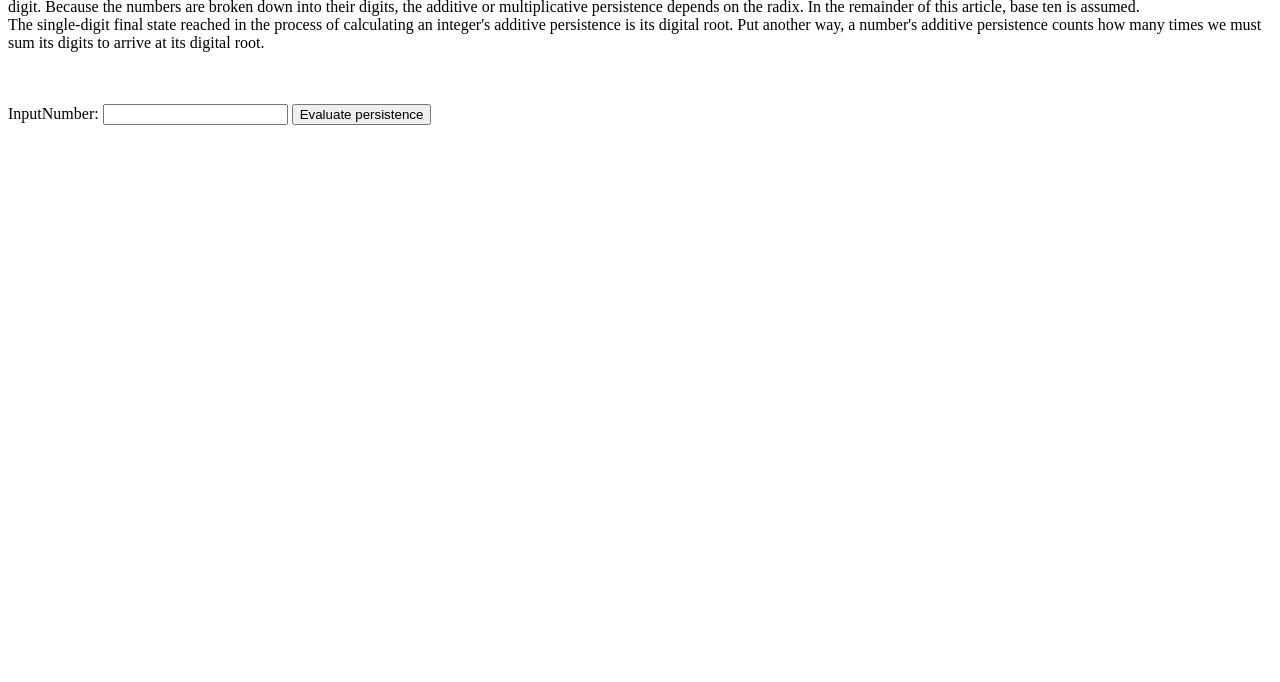
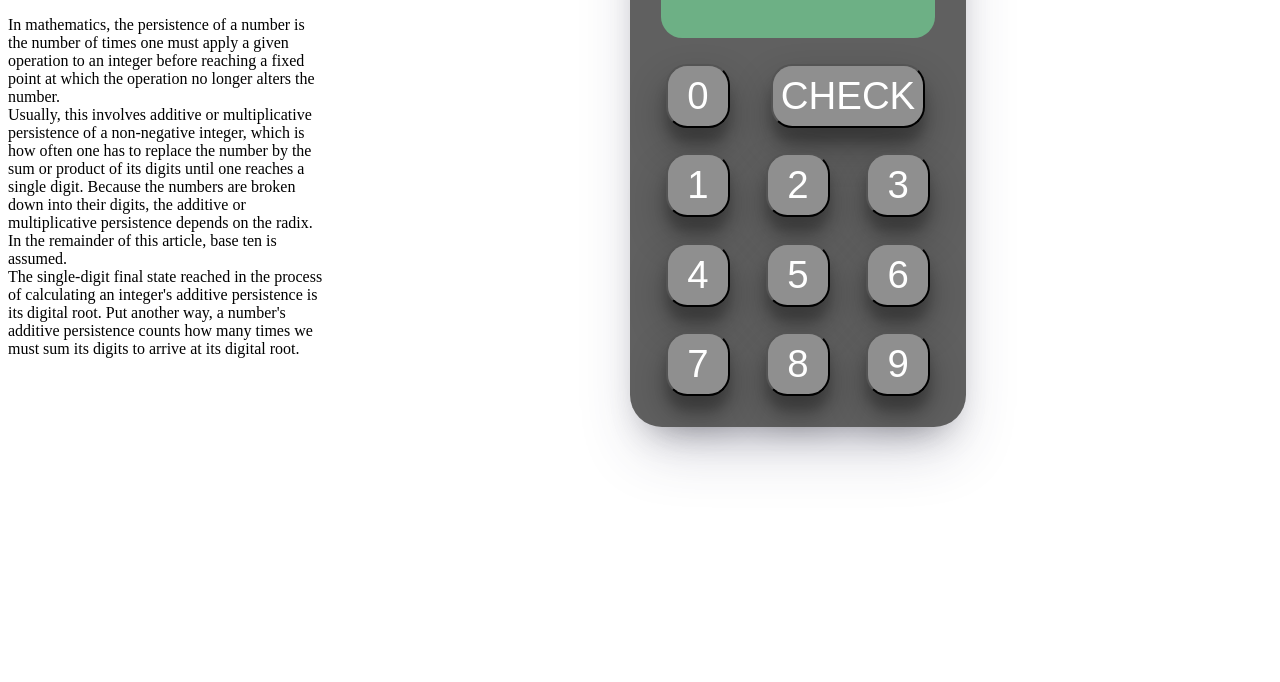
Before and after one commit to AkiraAcetonoshi/MultiplicativePersistence, a plain HTML site: page index.html in a window 1280 px wide. Shown: the part 118-800 px from the top of the page. Drawn offline with Linux system fonts and the light colour scheme; a web font is replaced by a local one.

Commit message:
Update index.html

```diff
--- a/index.html
+++ b/index.html
@@ -4,29 +4,83 @@
 <head>
   <meta charset="utf-8">
   <title>Persistence Multiplicative</title>
+  <!-- Link to the seven segment font for the numbers -->
+  <link href="https://fonts.cdnfonts.com/css/seven-segment" rel="stylesheet">
+
+  <link rel="stylesheet" href="style.css">
 </head>
 
 <body>
-    <header></header>
+  <header>
+
+  </header>
   <main>
+    <section class="info-section">
+      <h1>Multiplicative persistence calculator</h1>
+      <p>In mathematics, the persistence of a number is the number of times one must apply a given operation to an
+        integer
+        before reaching a fixed point at which the operation no longer alters the number.<br>
 
-      <h1>Multiplicative persistence calculator</h1>
-      <p>In mathematics, the persistence of a number is the number of times one must apply a given operation to an integer before reaching a fixed point at which the operation no longer alters the number.<br>
+        Usually, this involves additive or multiplicative persistence of a non-negative integer, which is how often one
+        has to replace the number by the sum or product of its digits until one reaches a single digit. Because the
+        numbers are broken down into their digits, the additive or multiplicative persistence depends on the radix. In
+        the
+        remainder of this article, base ten is assumed.<br>
 
-      Usually, this involves additive or multiplicative persistence of a non-negative integer, which is how often one has to replace the number by the sum or product of its digits until one reaches a single digit. Because the numbers are broken down into their digits, the additive or multiplicative persistence depends on the radix. In the remainder of this article, base ten is assumed.<br>
-
-      The single-digit final state reached in the process of calculating an integer's additive persistence is its digital root. Put another way, a number's additive persistence counts how many times we must sum its digits to arrive at its digital root.</p>
+        The single-digit final state reached in the process of calculating an integer's additive persistence is its
+        digital root. Put another way, a number's additive persistence counts how many times we must sum its digits to
+        arrive at its digital root.</p>
       <br>
       <br>
+    </section>
+    <div class="calculator">
+      <div class="screen">
         <label for="number">InputNumber:</label>
         <input type="number" id="InputNumber" name="InputNumber">
 
-      <button id="multiplyButton">Evaluate persistence</button>
-      <p id="result"></p>
+
+
         <div id="containerCalculusDetails">
           <ul id="calculusDetailsList">
 
           </ul>
+        </div>
+        <p id="result"></p>
+      </div>
+      <button class="calculator-button">
+        0
+      </button>
+      <button class="calculator-button" id="multiplyButton">
+        CHECK
+      </button>
+      <button class="calculator-button">
+        1
+      </button>
+      <button class="calculator-button">
+        2
+      </button>
+      <button class="calculator-button">
+        3
+      </button>
+      <button class="calculator-button">
+        4
+      </button>
+      <button class="calculator-button">
+        5
+      </button>
+      <button class="calculator-button">
+        6
+      </button>
+      <button class="calculator-button">
+        7
+      </button>
+      <button class="calculator-button">
+        8
+      </button>
+      <button class="calculator-button">
+        9
+      </button>
+
     </div>
 
 
@@ -51,22 +105,22 @@
           // if the number is an integer, then we can calculate its persistence
           var persistence = calculatePersistence(number);
           var sequenceOfNumbers = getNumberSequence(number);
-                resultParagraph.textContent = "The multiplicative persistence is " + persistence ;
+          resultParagraph.textContent = "multiplicative persistence : " + persistence;
 
           console.log("sequenceOfNumbers:", sequenceOfNumbers)
 
           // Clear the calculus list from any previous calculations
           calculusList.innerHTML = "";
           //Add a new line of each element in the sequenceOfNumbers array
-                for (let i = 0; i <= sequenceOfNumbers.length-1; i++) {
+          for (let i = 0; i <= sequenceOfNumbers.length - 1; i++) {
             // add the element to the list
             let calculusText = sequenceOfNumbers[i].toString()
             // Split the input string into an array of characters
             let calculusTextDigits = calculusText.split('');
             // Join the characters with "x" between them
-                  calculusText = calculusTextDigits.join(' x ');
+            calculusText = calculusTextDigits.join(' * ');
             calculusText = calculusText + " = ";
-                  calculusText = calculusText + sequenceOfNumbers[i+1].toString();
+            calculusText = calculusText + sequenceOfNumbers[i + 1].toString();
             addItemToList(calculusText);
           };
         }
@@ -83,25 +137,25 @@
 
 
       // Recursive function to calculate persistence of integers.
-        function calculatePersistence(number){
+      function calculatePersistence(number) {
         var persistence = 0; // This will be used as a counter to  count number of iterations it takes to reduce the number
         var currentNumber = number;
-          while (currentNumber >= 10){ // Stay in the loop as long as the number has more than 2 digits, that is, greater than 10
+        while (currentNumber >= 10) { // Stay in the loop as long as the number has more than 2 digits, that is, greater than 10
           //Calculate the product of the digits
-            currentNumber=calculateProductOfDigits(currentNumber);
+          currentNumber = calculateProductOfDigits(currentNumber);
           persistence = persistence + 1;
         }
 
         return persistence;
       }
 
-        function getNumberSequence(number){
+      function getNumberSequence(number) {
         var persistence = 0; // This will be used as a counter to  count number of iterations it takes to reduce the number
         var currentNumber = number;
         var sequenceOfNumbers = [number] // This array will help memorise all of the steps, to display them later
-          while (currentNumber >= 10){ // Stay in the loop as long as the number has more than 2 digits, that is, greater than 10
+        while (currentNumber >= 10) { // Stay in the loop as long as the number has more than 2 digits, that is, greater than 10
           //Calculate the product of the digits
-            currentNumber=calculateProductOfDigits(currentNumber);
+          currentNumber = calculateProductOfDigits(currentNumber);
           // Add calculated number to the array
           sequenceOfNumbers.push(currentNumber)
         }
@@ -110,7 +164,7 @@
       }
 
       // A function to calculate the product of the digits of a number
-        function calculateProductOfDigits(number){
+      function calculateProductOfDigits(number) {
 
         // Decompose the number into its digits, and store them into an array
         const numberString = number.toString();
@@ -119,7 +173,7 @@
 
         // Multiply all of the digits together, one by one
         var digitsProduct = 1;
-          digitsInt.forEach(function(element){
+        digitsInt.forEach(function (element) {
           digitsProduct = digitsProduct * element;
         });
         return digitsProduct;
@@ -148,4 +202,5 @@
   </main>
   <footer></footer>
 </body>
+
 </html>
```
Lines whose indentation alone changed are shown as unchanged.
